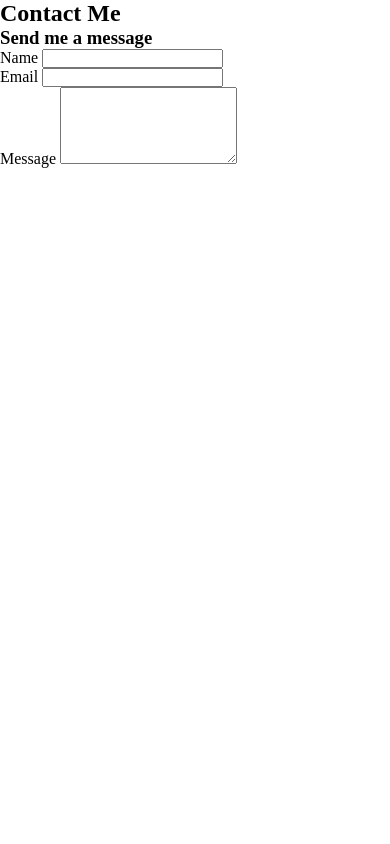
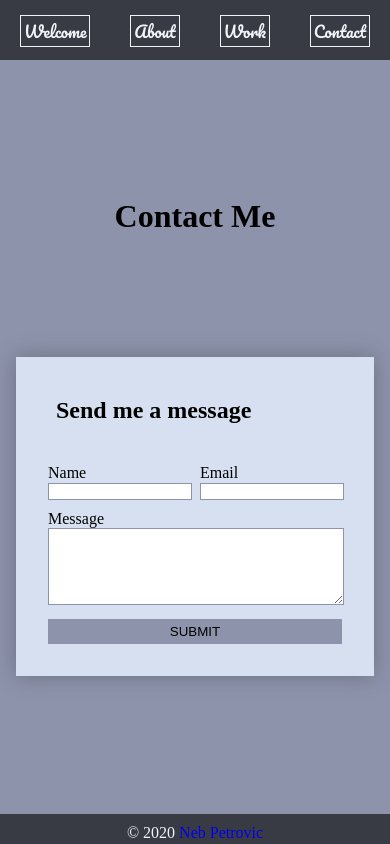
Before and after one commit to neb81/Portfolio, a plain HTML site: page portfolio/contact.html in a window 390 px wide. Drawn offline with Linux system fonts and the light colour scheme.

Commit message:
made final adujsment to the mobile contact page

```diff
--- a/portfolio/contact.html
+++ b/portfolio/contact.html
@@ -1,34 +1,53 @@
 <!DOCTYPE html>
 <html lang="en">
   <head>
-    <meta charset="UTF-8">
-    <meta name="viewport" content="width=device-width, initial-scale=1.0">
-    <link rel="stylesheet" href="css/contact.css">
-    <link href="https://fonts.googleapis.com/css2?family=Pacifico&family=Permanent+Marker&display=swap" rel="stylesheet">
+    <meta charset="UTF-8" />
+    <meta name="viewport" content="width=device-width, initial-scale=1.0" />
+    <link rel="stylesheet" href="css/contact.css" />
+    <link
+      href="https://fonts.googleapis.com/css2?family=Pacifico&family=Permanent+Marker&display=swap"
+      rel="stylesheet"
+    />
     <title>Contact</title>
   </head>
   <body>
+  <div class="all">
+      <header>
+        <nav>
+            <ul class="nav-link">
+                <li><a class="link" href="index.html">Welcome</a></l>
+                <li><a class="link" href="about.html">About</a> </li>
+                <li><a class="link" href="work.html">Work</a></li>
+                <li><a class="link" href="contact.html">Contact</a></li>
+            </ul>
+        </nav>
+      </header>
       <div class="grid-container">
-            <h2>Contact Me</h2>
+        <h1>Contact Me</h1>
         <div class="form-container">
-              <h3>Send me a message</h3>
+          <h2>Send me a message</h2>
           <form action="">
             <p>
               <label for="name">Name</label>
-                    <input type="text" name="name">
+              <input type="text" name="name" />
             </p>
             <p>
               <label for="email">Email</label>
-                    <input type="email" name="email">
+              <input type="email" name="email" />
             </p>
-                  <p>
-                    <label for="message">Message</label>
+            <p class="full">
+              <label>Message</label>
               <textarea name="message" rows="5"></textarea>
+            </p>
+            <p class="full">
+              <button>Submit</button>
             </p>
           </form>
         </div>
-
-
+      </div>
+      <footer>
+        <p>&copy 2020 <a href="#">Neb Petrovic</a></p>
+      </footer>
   </div>
   </body>
 </html>
--- a/portfolio/css/contact.css
+++ b/portfolio/css/contact.css
@@ -4,3 +4,140 @@
   padding: 0;
   box-sizing: 0;
 }
+
+body {
+  background-color: #8d93ab;
+}
+
+.all {
+  max-width: 1100px;
+  margin-left: auto;
+  margin-right: auto;
+  height: 100vh;
+  display: grid;
+  grid-template-areas:
+    "header header header"
+    "grid-container grid-container grid-container"
+    "footer footer footer";
+  grid-template-rows: 60px 1fr 30px;
+}
+
+/* header styling */
+.all header {
+  grid-area: header;
+  background-color: #393b44;
+  padding: 0.1em 0 1em 0;
+}
+
+nav a {
+  color: #f1f3f8;
+  font-family: "Pacifico", cursive;
+  border: 1px solid #f1f3f8;
+  padding: 1px 3px;
+  margin-bottom: 100px;
+
+}
+
+nav a:hover {
+  color: #393b44;
+  background-color: #f1f3f8;
+}
+
+ul {
+  display: flex;
+  justify-content: space-around;
+  margin-top: 15px;
+  list-style: none;
+}
+
+.link {
+  text-decoration: none;
+}
+
+/* container styling */
+.all .grid-container {
+  grid-area: grid-container;
+}
+
+.grid-container {
+  padding: 1em;
+  display: flex;
+  flex-direction: column;
+  justify-content: space-evenly;
+}
+
+.grid-container h1 {
+  text-align: center;
+}
+
+/* form styling */
+.form-container {
+  box-shadow: 0 0 20px 0 rgba(57, 59, 68, 0.4);
+  background-color: #d6e0f0;
+  padding: 1em;
+}
+
+.form-container > * {
+  padding: 1em;
+}
+
+.form-container form {
+  display: grid;
+  grid-template-columns: 1fr 1fr;
+  grid-gap: 10px;
+}
+
+.form-container form label {
+  display: block;
+}
+
+.form-container form p {
+  margin: 0;
+}
+
+.form-container form .full {
+  grid-column: 1 / 3;
+}
+
+.form-container form button,
+.form-container form input,
+.form-container form textarea {
+  width: 100%;
+  border: 1px solid #8d93ab;
+}
+
+.form-container form button {
+  background: #8d93ab;
+  border: 0;
+  padding: 5px;
+  text-transform: uppercase;
+}
+
+.form-container form button:hover,
+.form-container form button:focus {
+  background: #393b44;
+  color: white;
+  outline: 0;
+  transition: background-color 1s ease-out;
+}
+
+/* footer styling */
+  footer {
+  grid-area: footer;
+  display: flex;
+  justify-content: center;
+  background-color: #393b44;
+}
+
+footer p {
+  padding-top: 10px;
+  color: #f1f3f8;
+}
+
+footer a {
+  text-decoration: none;
+}
+
+footer a:visited {
+  color: #f1f3f8;
+}
--- a/portfolio/css/styels.css
+++ b/portfolio/css/styels.css
@@ -6,7 +6,7 @@
 }
 
 .grid-container {
-  max-width: 1000px;
+  max-width: 1100px;
   margin-left: auto;
   margin-right: auto;
   height: 100vh;
@@ -22,19 +22,19 @@
 /* header styling */
 .grid-container header {
   grid-area: header;
-  background-color: #7ac7c4;
+  background-color: #393b44;
 }
 
 nav a {
-  color: #f73859;
+  color: #f1f3f8;
   font-family: "Pacifico", cursive;
-  border: 1px solid #f73859;
+  border: 1px solid #f1f3f8;
   padding: 1px 3px;
 }
 
 nav a:hover {
-  color: #7ac7c4;
-  background-color: #f73859;
+  color: #393b44;
+  background-color: #f1f3f8;
 }
 
 ul {
@@ -50,7 +50,7 @@ ul {
 
 /* logo styling */
 .grid-container div {
-  background-color: #c4edde;
+  background-color: #8d93ab;
   grid-area: logo;
   display: flex;
   justify-content: center;
@@ -63,7 +63,7 @@ ul {
 
 /* main section styling */
 .grid-container main {
-  background-color: #c4edde;
+  background-color: #8d93ab;
   grid-area: main;
   display: flex;
   flex-flow: column;
@@ -71,7 +71,7 @@ ul {
   align-items: center;
 }
 
-main h3,
+main h1, h2, h3,
 button {
   font-size: 28px;
   color: #384259;
@@ -85,8 +85,8 @@ main h1 {
 }
 
 button {
-  background-color: #c4edde;
-  border: 1px solid #c4edde;
+  background-color: #8d93ab;
+  border: 1px solid #8d93ab;
 }
 
 button a {
@@ -99,14 +99,18 @@ button a {
   grid-area: footer;
   display: flex;
   justify-content: center;
-  background-color: #7ac7c4;
+  background-color: #393b44;
 }
 
 footer p {
   padding-top: 10px;
-  color: #384259;
+  color: #f1f3f8;
 }
 
 footer a {
   text-decoration: none;
 }
+
+footer a:visited {
+  color: #f1f3f8;
+}
```
Also changed, not shown: portfolio/index.html (+1 -1 lines). Lines whose indentation alone changed are shown as unchanged.
